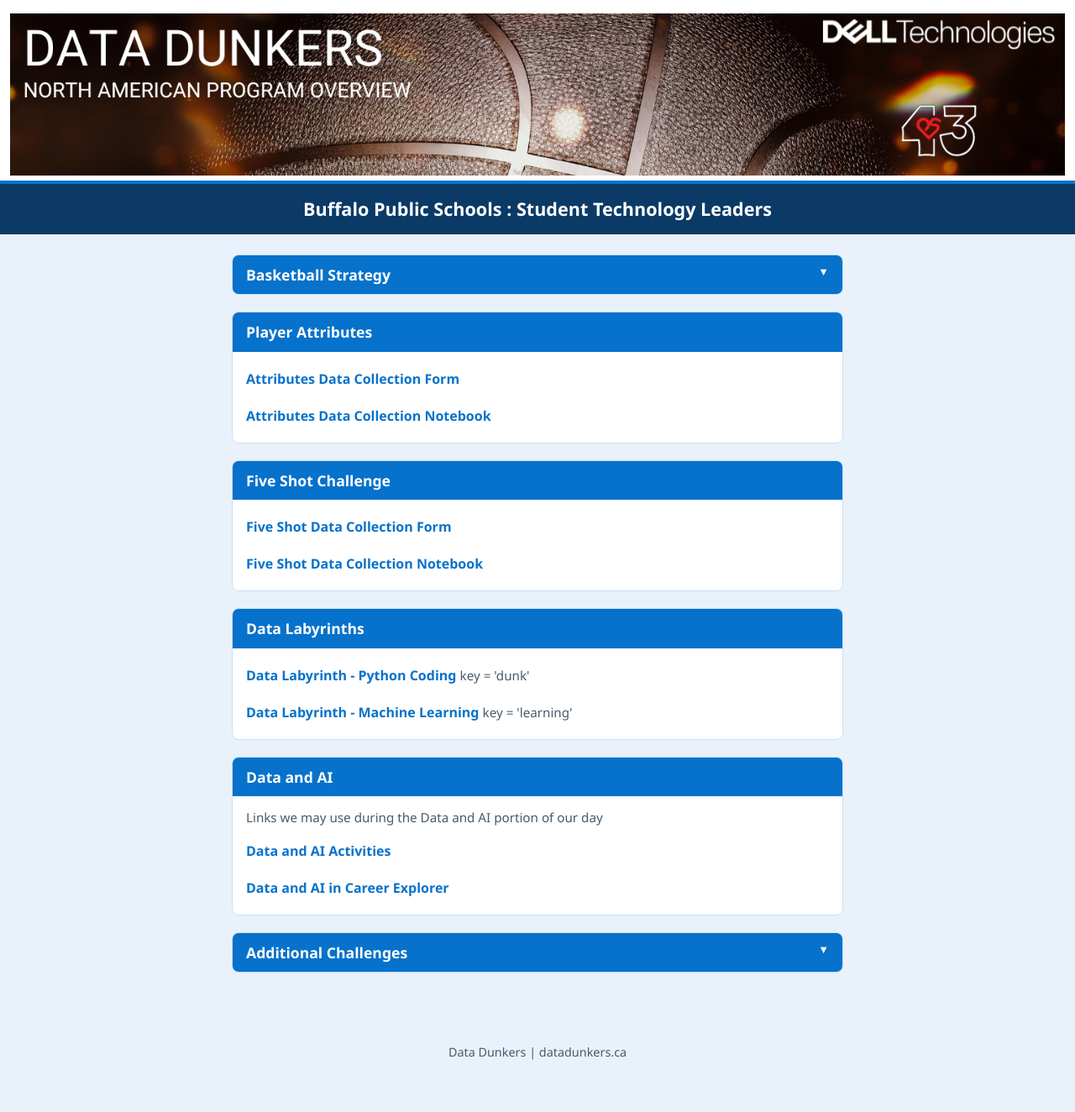
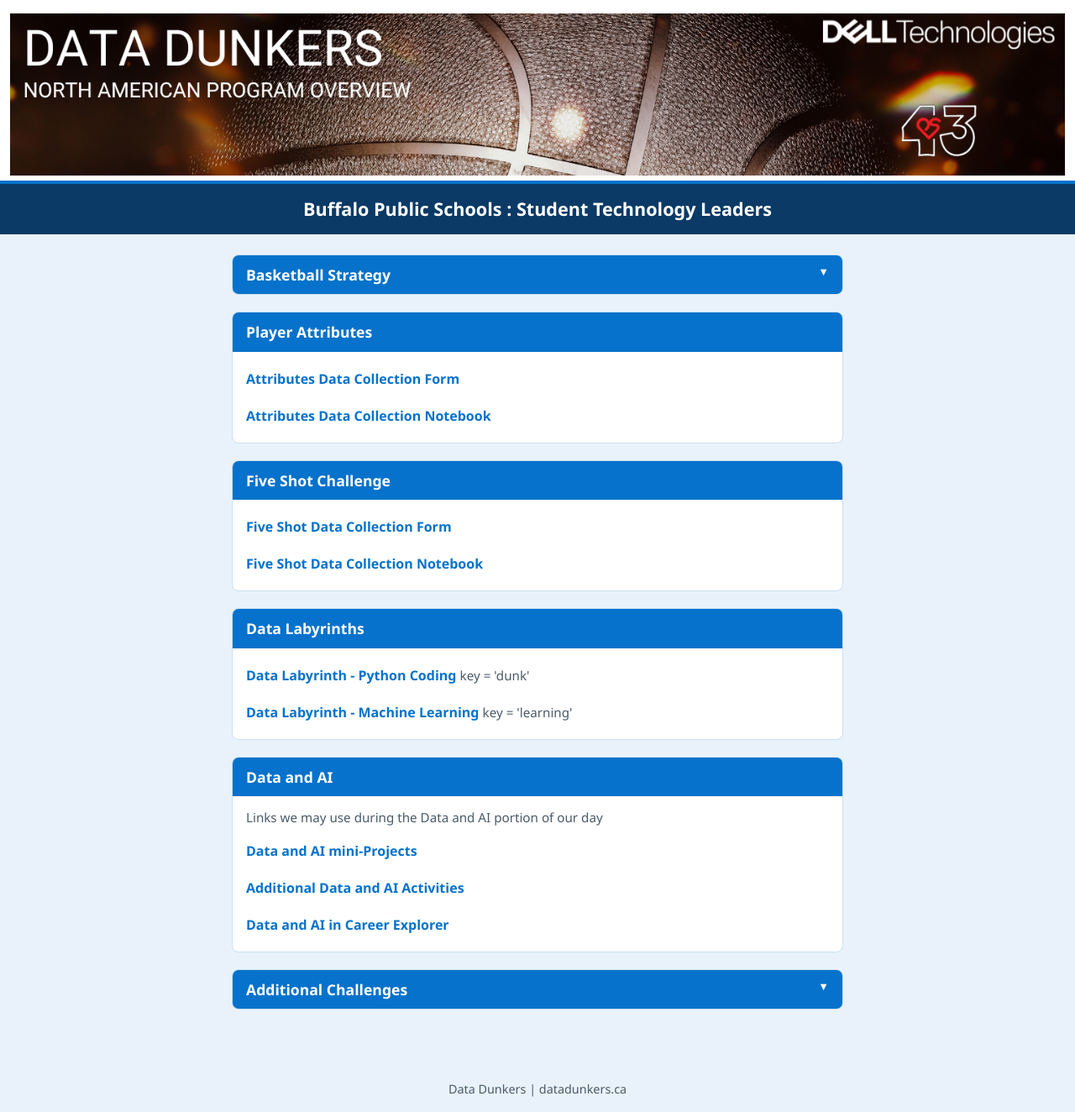
Before and after one commit to Data-Dunkers/data-dunkers.github.io, a Jekyll site: the page coach17/index.html, which Jekyll copies as it is, in a window 1280 px wide. Shown: the whole page at 84% size. Built offline with Jekyll 4.4.1, drawn with Linux system fonts in a browser that asks for light colours; before the commit the page ends 1280 px from its top, so only the background shows below that.

Commit message:
Update index.html

```diff
--- a/coach17/index.html
+++ b/coach17/index.html
@@ -242,7 +242,8 @@
     <div class="section-body">
       <p class="note">Links we may use during the Data and AI portion of our day</p>
       <ul>
-        <li><a href="https://docs.google.com/document/d/1cVgwECTcj5uXPlr5fh9jdnNuq_T_Q39UEnok5kho564/edit?usp=sharing">Data and AI Activities</a></li>
+         <li><a href="https://datadunkers.ca/students/ai-projects.html">Data and AI mini-Projects</a></li>
+        <li><a href="https://docs.google.com/document/d/1cVgwECTcj5uXPlr5fh9jdnNuq_T_Q39UEnok5kho564/edit?usp=sharing">Additional Data and AI Activities</a></li>
         <li><a href="https://datadunkers.ca/students/DD-data-ai-mindmap.html">Data and AI in Career Explorer</a></li>
       </ul>
     </div>
```
